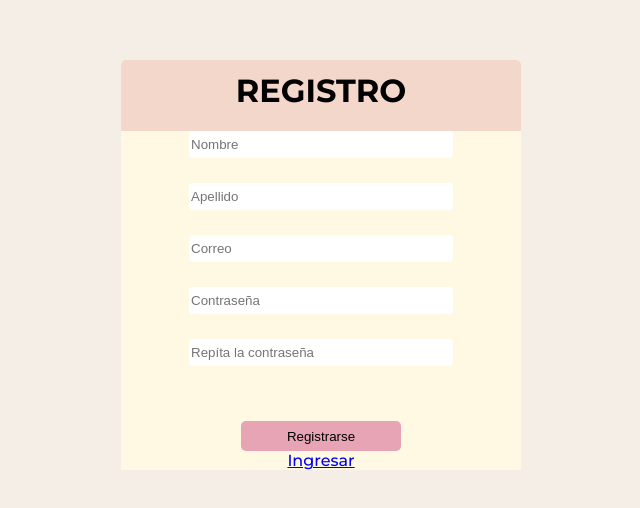
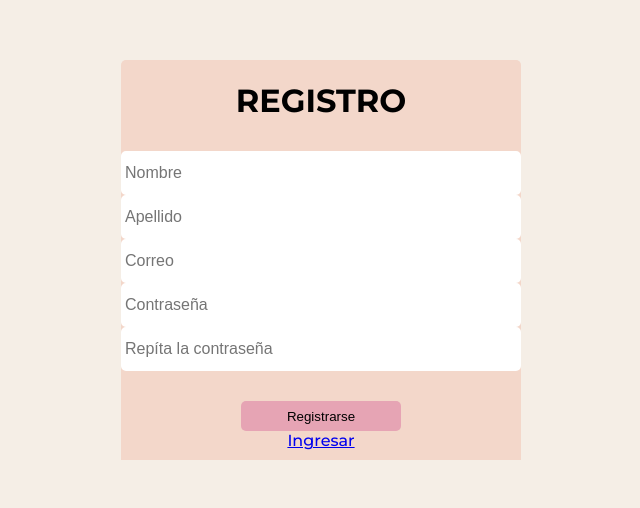
Before and after one commit to Arthur2399/todo-list, a React (Vite) app: page /auth/register in a window 1280 px wide. Shown: the part 140-648 px from the top of the page, without its empty margins (319-959 px from the left). Built offline with nearby package versions, Linux system fonts and the light colour scheme.

Commit message:
css Register

```diff
--- a/src/auth/pages/Register.css
+++ b/src/auth/pages/Register.css
@@ -1,10 +1,10 @@
 .register-container {
-    width: 100%;
-    height: 100vh;
+    align-items: center;
     background: var(--backgroundApp);
     display: flex;
+    height: 100vh;
     justify-content: center;
-    align-items: center;
+    width: 100%;
 }
 
 .register-content {
@@ -25,15 +25,16 @@
     flex-direction: column;
     justify-content: center;
     align-items: center;
-    background: var(--yellow);
+    background: var(--orange);
 }
 
 .register-content-items input {
-    border: none;
-    border-radius: 3px;
-    width: 65%;
-    height: 25px;
-    margin-bottom: 25px;
+    background: var(--white);
+    border-radius: 5px;
+    border: 2px solid var(--white);
+    font-size: 16px;
+    height: 38px;
+    width: calc(100% - 8px);
 }
 
 .register-content-items input:focus {
```
